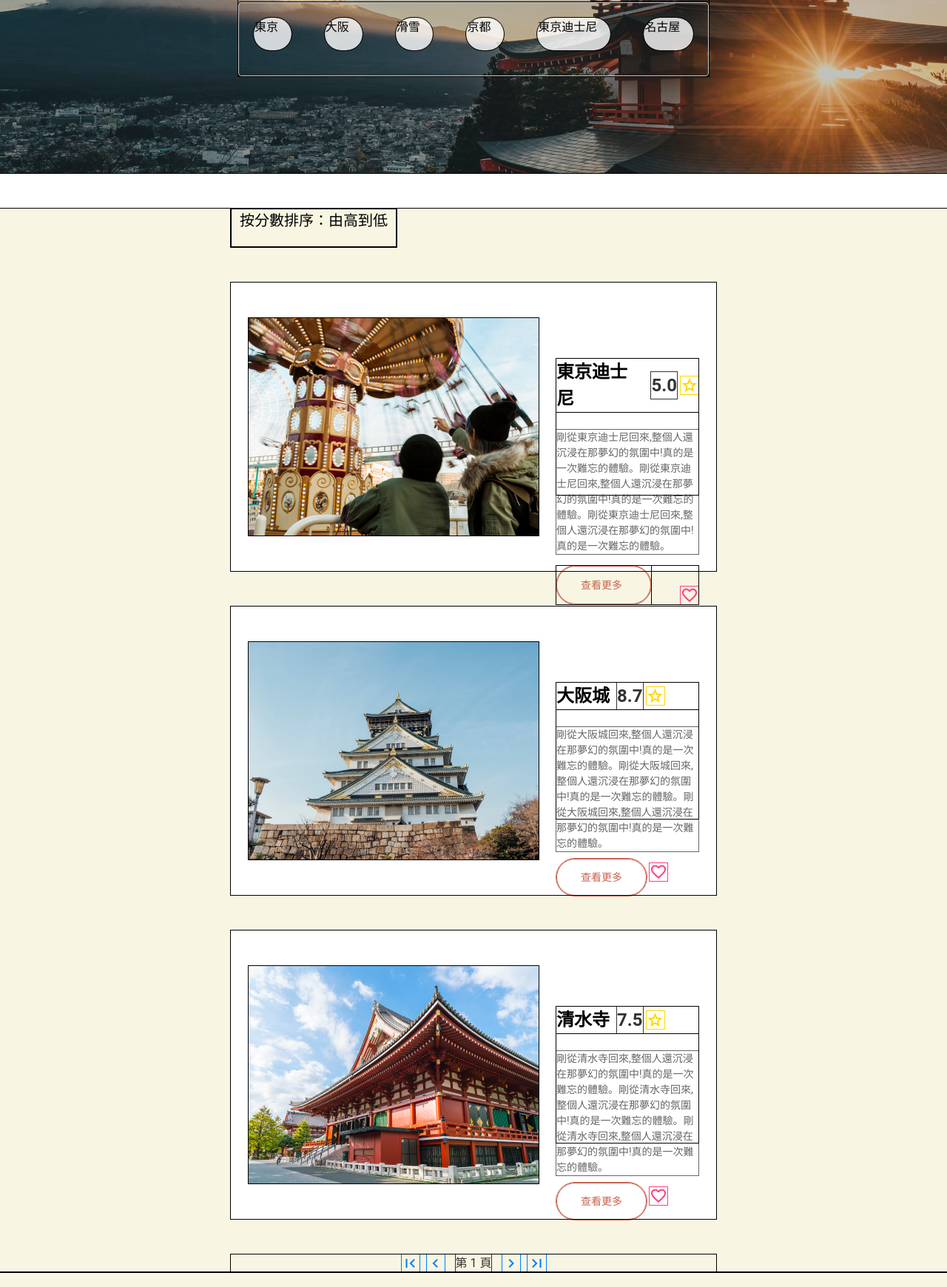
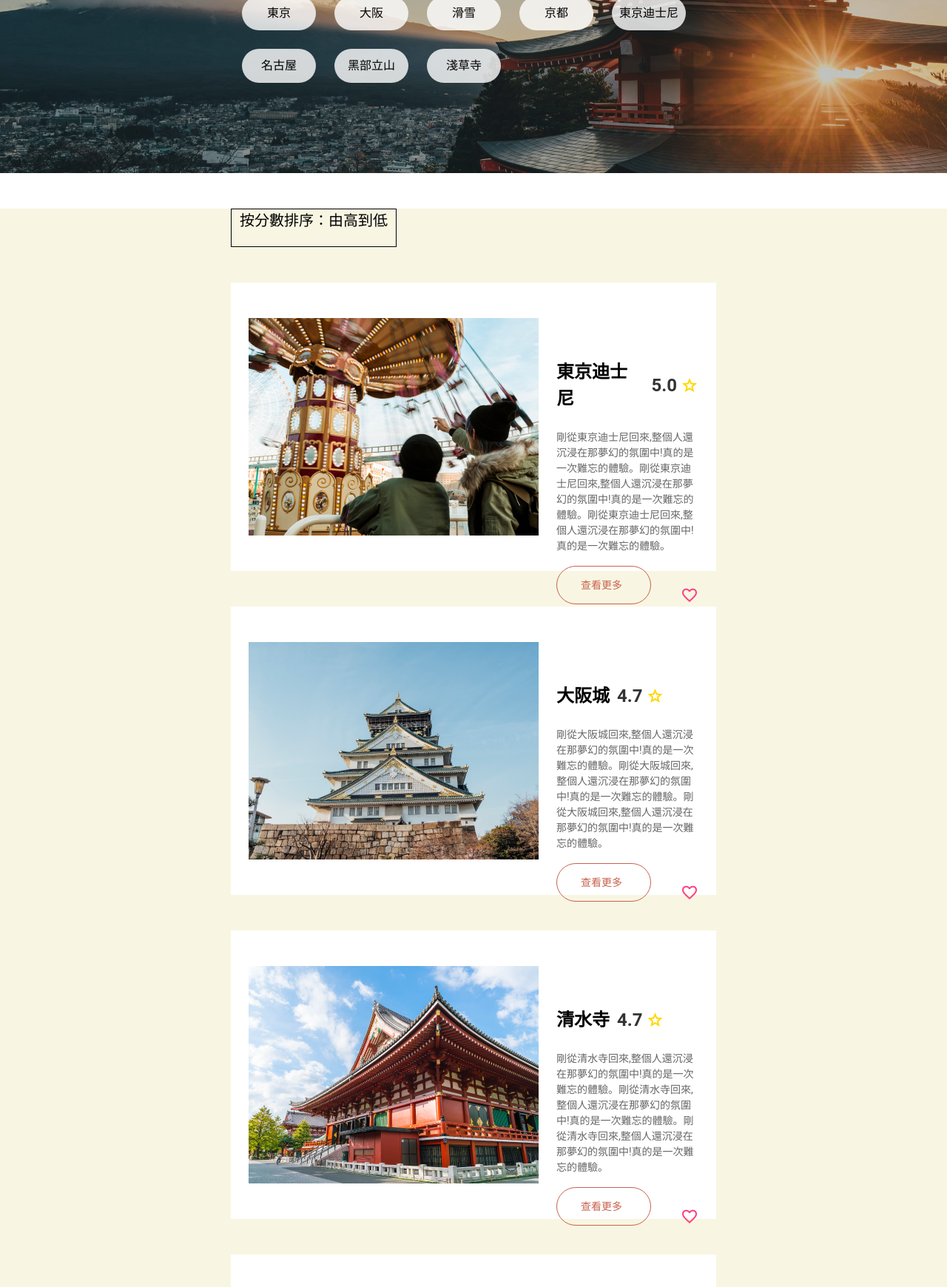
Before and after one commit to taweilin/webprj, a plain HTML site: page index.html in a window 1280 px wide. Shown: the part 270-2010 px from the top of the page at 74% size. Drawn offline with nearby package versions, Linux system fonts and the light colour scheme.

Commit message:
update code

```diff
--- a/index.html
+++ b/index.html
@@ -36,9 +36,9 @@
                 <input type="text" class="search-input" id="search-input" placeholder="搜尋">
                 <span class="material-symbols-outlined search-icon">search</span>
             </div>
-            <div class="d-flex">
+            <div class="d-flex options-container">
                 <!-- 選項列表 -->
-                <ul class="options-list " id="options-list">
+                <ul class="options-list " >
                     <li>東京</li>
                     <li>大阪</li>
                     <li>滑雪</li>
@@ -47,8 +47,6 @@
                     <li>名古屋</li>
                     <li>黑部立山</li>
                     <li>淺草寺</li>
-                    <li>選項 9</li>
-                    <li>選項 10</li>
                 </ul>
             </div>
         </div>
@@ -77,29 +75,63 @@
             </div>
         </div>
         <div class="item">
-            <img src="images/list_osaka_castle.png" alt="Item 2">
+            <img src="images/list_osaka_castle.png" alt="Item 2"> <!-- 這裡可以替換為實際圖片網址 -->
             <div class="item-content">
                 <div class="item-title">
                     大阪城
-                    <span class="item-score">8.7</span>
-                    <span class="material-symbols-outlined star-icon">star</span>
+                    <span class="item-score">4.7</span> <!-- 分數 -->
+                    <span class="material-symbols-outlined star-icon">star</span> <!-- 星號圖示 -->
                 </div>
-                <div class="item-description">剛從大阪城回來,整個人還沉浸在那夢幻的氛圍中!真的是一次難忘的體驗。剛從大阪城回來,整個人還沉浸在那夢幻的氛圍中!真的是一次難忘的體驗。剛從大阪城回來,整個人還沉浸在那夢幻的氛圍中!真的是一次難忘的體驗。</div>
-                <span class="view-more">查看更多</span>
-                <span class="material-symbols-outlined heart-icon">favorite</span>
+                <p class="item-description">剛從大阪城回來,整個人還沉浸在那夢幻的氛圍中!真的是一次難忘的體驗。剛從大阪城回來,整個人還沉浸在那夢幻的氛圍中!真的是一次難忘的體驗。剛從大阪城回來,整個人還沉浸在那夢幻的氛圍中!真的是一次難忘的體驗。</p>
+                <div class="d-flex align-items-fe justify-content-sb">
+                    <a href="#"><div class="view-more">查看更多</div></a>
+                    <div class="material-symbols-outlined heart-icon">favorite</div>
+                </div>
             </div>
         </div>
         <div class="item">
-            <img src="images/list_sensoji_temple.png" alt="Item 3">
+            <img src="images/list_sensoji_temple.png" alt="Item 2"> <!-- 這裡可以替換為實際圖片網址 -->
             <div class="item-content">
                 <div class="item-title">
                     清水寺
-                    <span class="item-score">7.5</span>
-                    <span class="material-symbols-outlined star-icon">star</span>
+                    <span class="item-score">4.7</span> <!-- 分數 -->
+                    <span class="material-symbols-outlined star-icon">star</span> <!-- 星號圖示 -->
                 </div>
-                <div class="item-description">剛從清水寺回來,整個人還沉浸在那夢幻的氛圍中!真的是一次難忘的體驗。剛從清水寺回來,整個人還沉浸在那夢幻的氛圍中!真的是一次難忘的體驗。剛從清水寺回來,整個人還沉浸在那夢幻的氛圍中!真的是一次難忘的體驗。</div>
-                <span class="view-more">查看更多</span>
-                <span class="material-symbols-outlined heart-icon">favorite</span>
+                <p class="item-description">剛從清水寺回來,整個人還沉浸在那夢幻的氛圍中!真的是一次難忘的體驗。剛從清水寺回來,整個人還沉浸在那夢幻的氛圍中!真的是一次難忘的體驗。剛從清水寺回來,整個人還沉浸在那夢幻的氛圍中!真的是一次難忘的體驗。</p>
+                <div class="d-flex align-items-fe justify-content-sb">
+                    <a href="#"><div class="view-more">查看更多</div></a>
+                    <div class="material-symbols-outlined heart-icon">favorite</div>
+                </div>
+            </div>
+        </div>
+        <div class="item">
+            <img src="images/list_hokkaido.png" alt="Item 2"> <!-- 這裡可以替換為實際圖片網址 -->
+            <div class="item-content">
+                <div class="item-title">
+                    北海道
+                    <span class="item-score">4.7</span> <!-- 分數 -->
+                    <span class="material-symbols-outlined star-icon">star</span> <!-- 星號圖示 -->
+                </div>
+                <p class="item-description">剛從北海道回來,整個人還沉浸在那夢幻的氛圍中!真的是一次難忘的體驗。剛從北海道回來,整個人還沉浸在那夢幻的氛圍中!真的是一次難忘的體驗。剛從北海道回來,整個人還沉浸在那夢幻的氛圍中!真的是一次難忘的體驗。</p>
+                <div class="d-flex align-items-fe justify-content-sb">
+                    <a href="#"><div class="view-more">查看更多</div></a>
+                    <div class="material-symbols-outlined heart-icon">favorite</div>
+                </div>
+            </div>
+        </div>
+        <div class="item">
+            <img src="images/list_kyto.png" alt="Item 2"> <!-- 這裡可以替換為實際圖片網址 -->
+            <div class="item-content">
+                <div class="item-title">
+                    京都
+                    <span class="item-score">4.7</span> <!-- 分數 -->
+                    <span class="material-symbols-outlined star-icon">star</span> <!-- 星號圖示 -->
+                </div>
+                <p class="item-description">剛從京都回來,整個人還沉浸在那夢幻的氛圍中!真的是一次難忘的體驗。剛從京都回來,整個人還沉浸在那夢幻的氛圍中!真的是一次難忘的體驗。剛從京都回來,整個人還沉浸在那夢幻的氛圍中!真的是一次難忘的體驗。</p>
+                <div class="d-flex align-items-fe justify-content-sb">
+                    <a href="#"><div class="view-more">查看更多</div></a>
+                    <div class="material-symbols-outlined heart-icon">favorite</div>
+                </div>
             </div>
         </div>
 
--- a/style.css
+++ b/style.css
@@ -54,7 +54,7 @@ table {
 *, *::before,*::after{
     box-sizing: border-box;
     /* 顯示框線以確認切版正確性 */
-    outline: solid 1px;
+    /* outline: solid 1px; */
 }
 
 /* basic */
@@ -182,47 +182,50 @@ img{
     cursor: pointer;
 }
 
+
+
 /* =============== */
 /* 設定選項列表樣式 */
+.options-container {
+    display: flex;
+    flex-wrap: wrap;
+    justify-content: flex-start;
+    gap: 10px; /* Adds space between buttons */
+}
+
 .options-list {
     display: flex;
     flex-wrap: wrap; /* 允許換行 */
     padding: 0;
     margin: 10px 0 0 0;
     max-width: 636px;
-    width: 100%;
-    height: 100px;
-    overflow-y: auto; /* 超出高度部分可滾動 */
-    border: 1px solid #ccc;
-    border-radius: 4px;
-    background-color: #fff;
-    gap: 5px; /* 選項之間的間距 */
-    box-sizing: border-box; /* 確保 padding 和 border 不影響元素大小 */
+    gap: 15px;
     background-color: transparent;
 }
 
 /* 選項列表項目樣式 */
 .options-list li {
-    display: inline-flex; /* 使每個選項的寬度根據內容自適應 */
-    flex: 1 0 auto; /* 自適應寬度並允許換行 */
+    display: flex; /* Use flexbox for layout */
+    justify-content: center; /* Center horizontally */
+    align-items: center; /* Center vertically */
     background-color: rgba(255, 255, 255, 0.8);
-    height: 44px;
-    padding-right: 10px 20px;
+    width: 100px;
     cursor: pointer;
     border: 1px solid transparent; /* 用於 hover 效果 */
     border-radius: 100px; /* 圓角效果 */
     color: black;
-    /* text-align: center; */
     font-size: 16px;
     white-space: nowrap; /* 防止文字換行 */
-    margin: 20px; /* 增加選項之間的間距 */
-
+    padding: 10px;
+    margin: 5px;
+    text-align: center; /* Center text in case of multi-line text */
 }
 
 .options-list li:hover {
     background-color: #f0f0f0; /* hover 效果 */
     border: 1px solid #ccc; /* 加入邊框 */
 }
+
 
 /* ================== */
 /* main */
```
